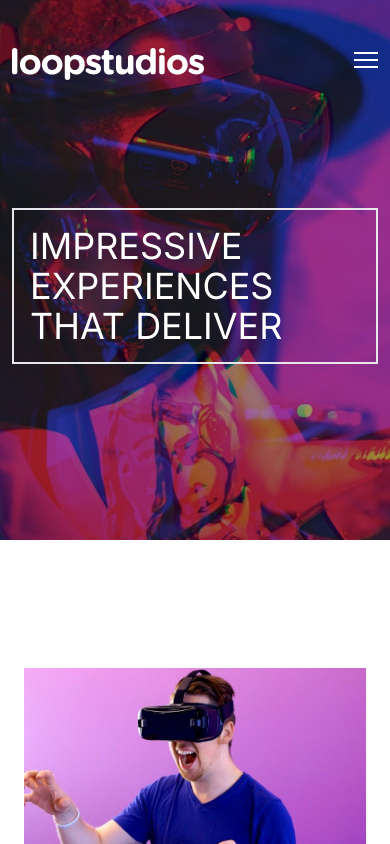
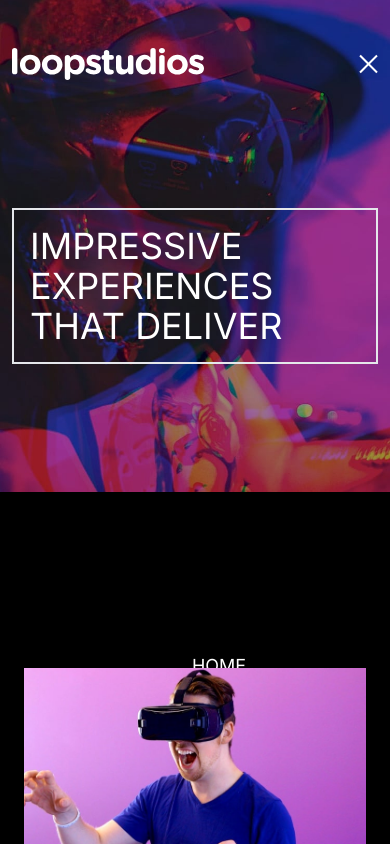
Before and after one commit to SARATHKUMAR-T/Loop-studios, a website: page index.html in a window 390 px wide. Both pictures are taken after a click on the button 366 px from the left and 64 px from the top of the page. Shown: the top 844 px of the page. Drawn offline with nearby package versions, Linux system fonts and the light colour scheme; files that its build step writes are made by us from their sources.

Commit message:
js modification

```diff
--- a/index.html
+++ b/index.html
@@ -11,7 +11,6 @@
       rel="stylesheet"
     />
     <link rel="stylesheet" href="css/style.css" />
-    <script src="js/script.js"></script>
     <title>Loop Studios</title>
   </head>
   <body>
@@ -71,7 +70,7 @@
         </nav>
 
         <!--  Mobile menu -->
-        <div id="menu" class="absolute top-0 bottom-0 left-0  flex-col
+        <div id="menu" class=" absolute top-0 bottom-0 left-0  flex-col items-center
         self-end hidden w-full m-h-screen py-1 pt-40
         pl-12 space-y-3 text-lg text-white uppercase
         bg-black">
@@ -429,5 +428,6 @@
         </div>
       </div>
     </footer>
+    <script src="js/script.js"></script>
   </body>
 </html>
--- a/js/script.js
+++ b/js/script.js
@@ -1,9 +1,13 @@
-console.log('hello world!');
+
 const btn= document.getElementById('menu-btn');
 
-    //  btn.addEventListener('click',navtoggle);
-console.log(btn);
+btn.addEventListener('click',navtoggle);
 
-// function navtoggle(){
-//     btn.classList.toggle('open')
-// }
+const menu=document.getElementById('menu');
+
+
+function navtoggle(){
+    btn.classList.toggle('open')
+    menu.classList.toggle('flex')
+    menu.classList.toggle('hidden')
+}
```
